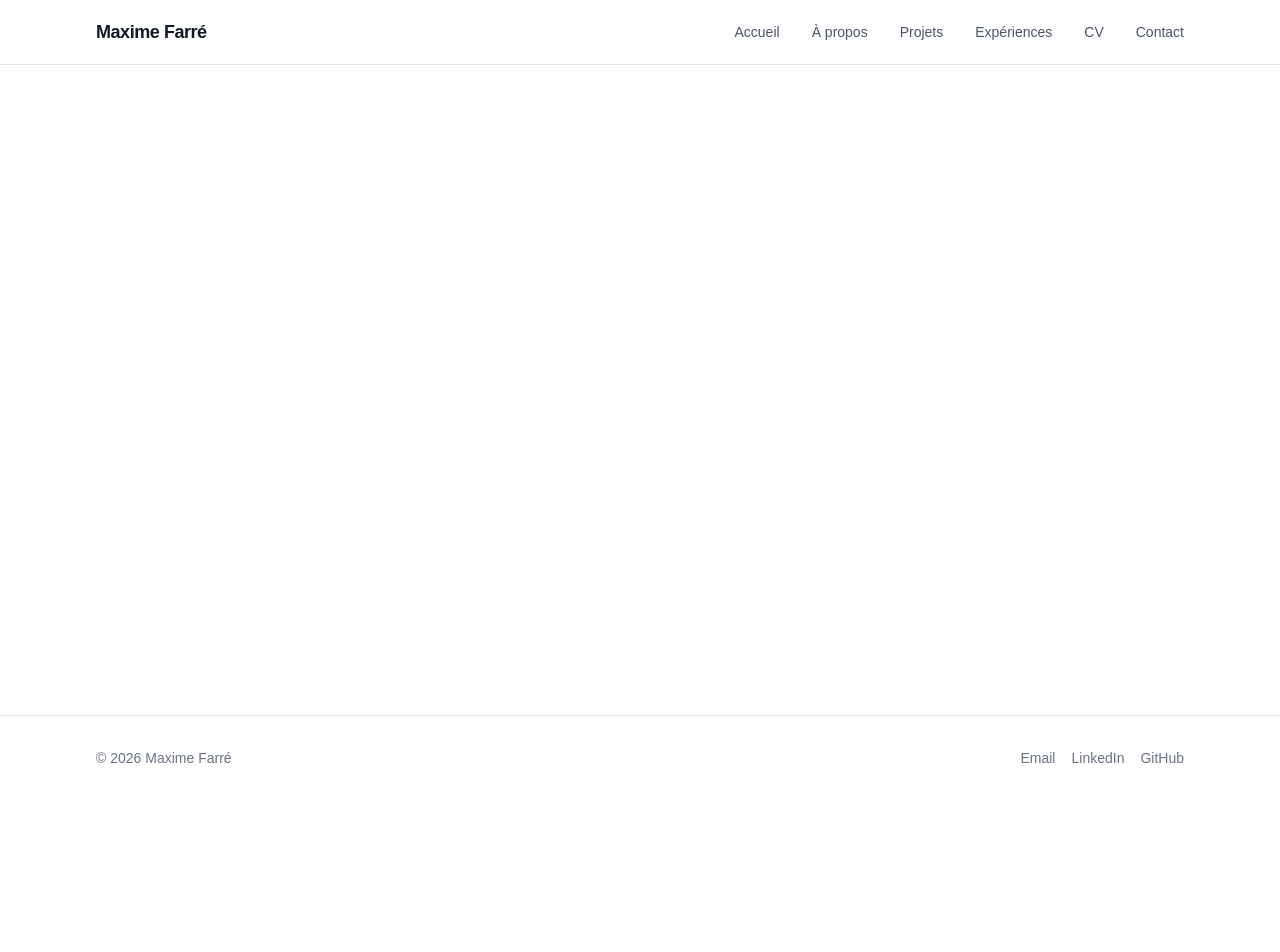
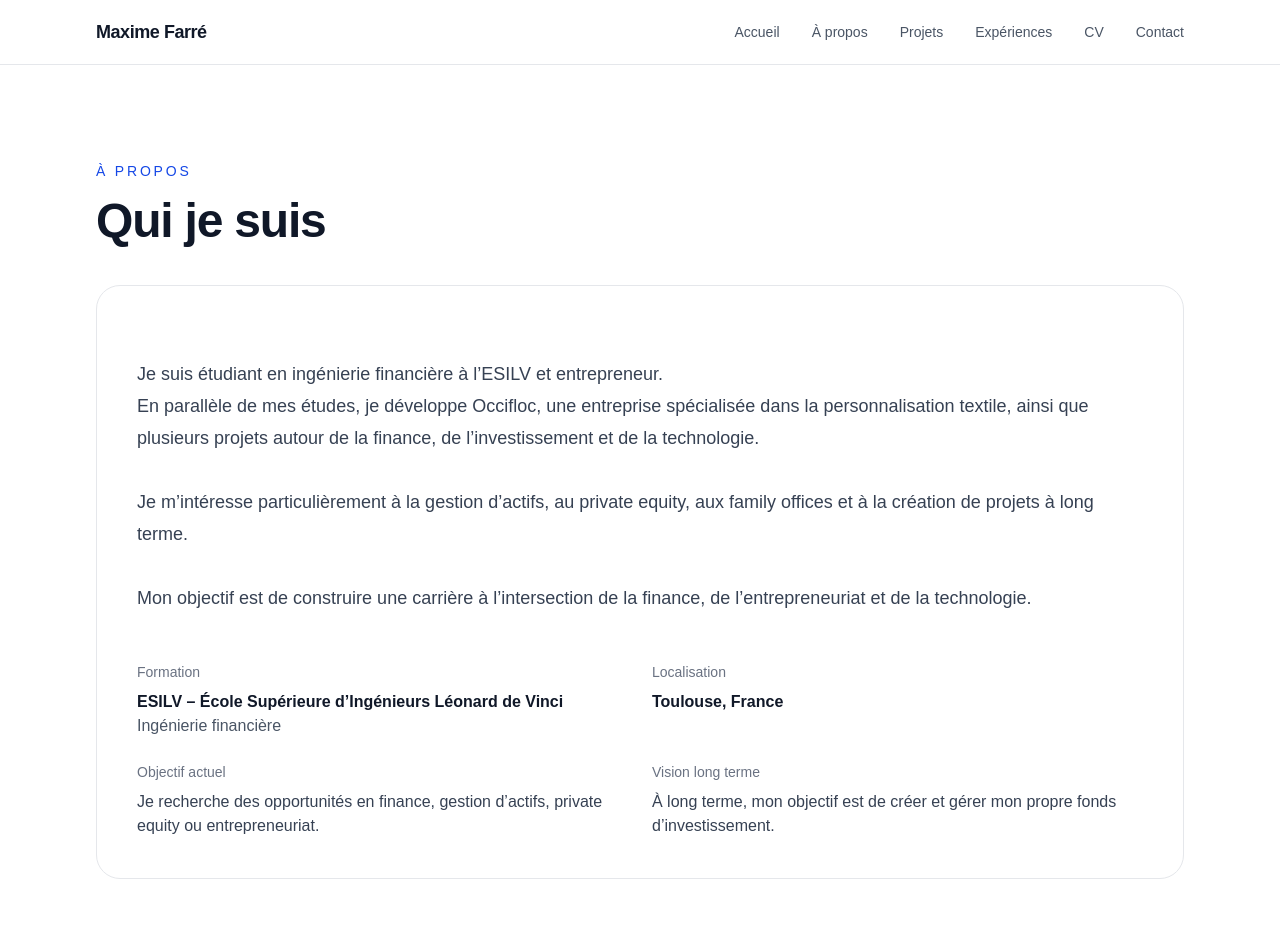
Before and after one commit to MaximeFARRE/Site_stage, a Next.js app: page /a-propos in a window 1280 px wide. Shown: the top 952 px of the page. Before the commit the page ends 800 px from the top, so only its background shows below. Built offline with nearby package versions, Linux system fonts and the light colour scheme.

Commit message:
add about page

```diff
--- a/src/app/a-propos/page.tsx
+++ b/src/app/a-propos/page.tsx
@@ -1,3 +1,69 @@
-export default function APropos() {
-  return <main />;
+import Container from "@/components/layout/container";
+import { personalInfo } from "@/data/personal-info";
+
+export default function AboutPage() {
+  return (
+    <section className="py-24">
+      <Container className="max-w-4xl">
+        <div className="space-y-10">
+          <div className="space-y-4">
+            <p className="text-sm font-medium uppercase tracking-[0.2em] text-blue-700">
+              À propos
+            </p>
+
+            <h1 className="text-4xl font-bold tracking-tight text-gray-900 sm:text-5xl">
+              Qui je suis
+            </h1>
+          </div>
+
+          <div className="rounded-3xl border border-gray-200 bg-white p-8 sm:p-10">
+            <div className="space-y-6">
+              <p className="text-lg leading-8 text-gray-700 whitespace-pre-line">
+                {personalInfo.longBio}
+              </p>
+
+              <div className="grid gap-6 pt-6 sm:grid-cols-2">
+                <div>
+                  <p className="mb-2 text-sm font-medium text-gray-500">
+                    Formation
+                  </p>
+                  <p className="text-base font-semibold text-gray-900">
+                    {personalInfo.school}
+                  </p>
+                  <p className="text-gray-600">{personalInfo.degree}</p>
+                </div>
+
+                <div>
+                  <p className="mb-2 text-sm font-medium text-gray-500">
+                    Localisation
+                  </p>
+                  <p className="text-base font-semibold text-gray-900">
+                    {personalInfo.location}
+                  </p>
+                </div>
+
+                <div>
+                  <p className="mb-2 text-sm font-medium text-gray-500">
+                    Objectif actuel
+                  </p>
+                  <p className="text-gray-700">
+                    {personalInfo.currentGoal}
+                  </p>
+                </div>
+
+                <div>
+                  <p className="mb-2 text-sm font-medium text-gray-500">
+                    Vision long terme
+                  </p>
+                  <p className="text-gray-700">
+                    {personalInfo.longTermGoal}
+                  </p>
+                </div>
+              </div>
+            </div>
+          </div>
+        </div>
+      </Container>
+    </section>
+  );
 }
```
